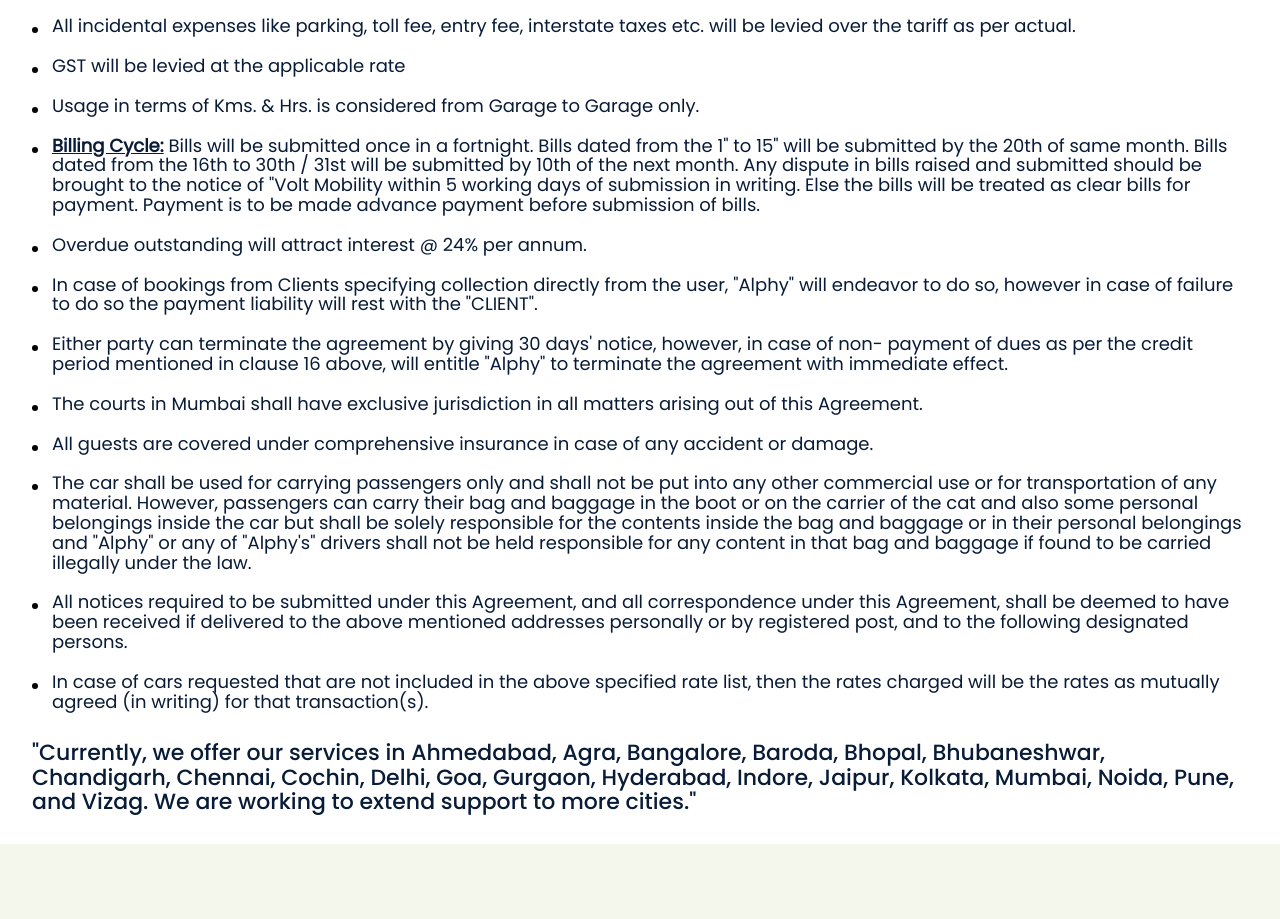
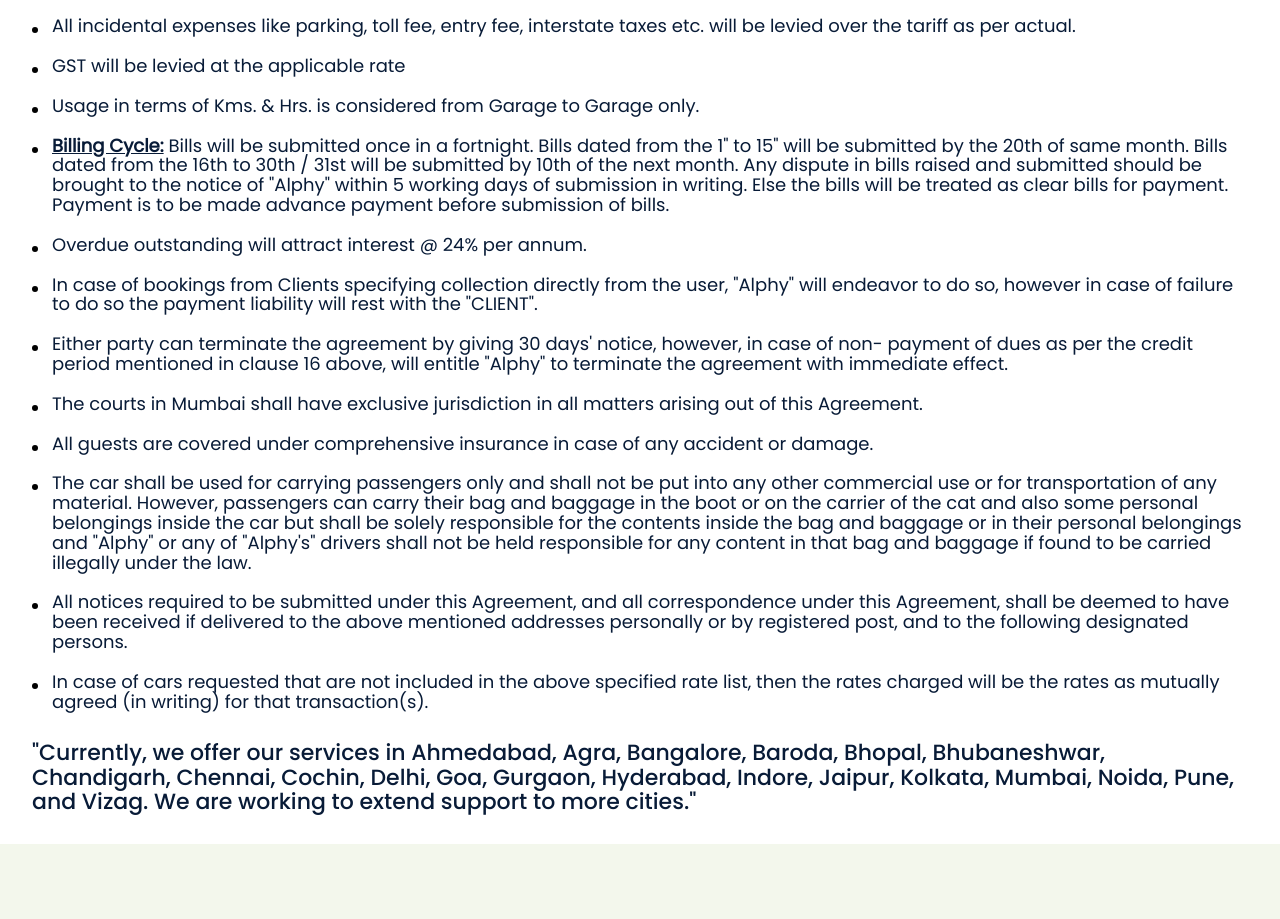
Before and after one commit to stevenixon1999/att, a website: page our-pricing/index.html in a window 1280 px wide. Shown: the part 2540-3459 px from the top of the page. Drawn offline with Linux system fonts and the light colour scheme.

Commit message:
Pricing content update

```diff
--- a/our-pricing/index.html
+++ b/our-pricing/index.html
@@ -341,7 +341,7 @@
                        <li>All incidental expenses like parking, toll fee, entry fee, interstate taxes etc. will be levied over the tariff as per actual.</li>
                        <li>GST will be levied at the applicable rate</li>
                        <li>Usage in terms of Kms. & Hrs. is considered from Garage to Garage only.</li>
-                       <li><span>Billing Cycle:</span> Bills will be submitted once in a fortnight. Bills dated from the 1" to 15" will be submitted by the 20th of same month. Bills dated from the 16th to 30th / 31st will be submitted by 10th of the next month. Any dispute in bills raised and submitted should be brought to the notice of "Volt Mobility within 5 working days of submission in writing. Else the bills will be treated as clear bills for payment. Payment is to be made advance payment before
+                       <li><span>Billing Cycle:</span> Bills will be submitted once in a fortnight. Bills dated from the 1" to 15" will be submitted by the 20th of same month. Bills dated from the 16th to 30th / 31st will be submitted by 10th of the next month. Any dispute in bills raised and submitted should be brought to the notice of "Alphy" within 5 working days of submission in writing. Else the bills will be treated as clear bills for payment. Payment is to be made advance payment before
                         submission of bills.</li>
                       <li>Overdue outstanding will attract interest @ 24% per annum.</li>
                       <li>In case of bookings from Clients specifying collection directly from the user, "Alphy" will endeavor to do so, however in case of failure to do so the payment liability will rest with the "CLIENT".</li>
```
